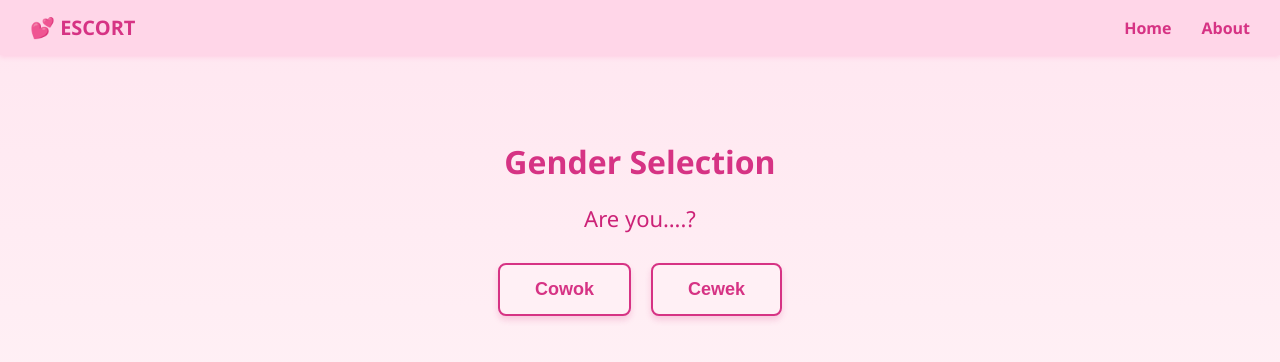
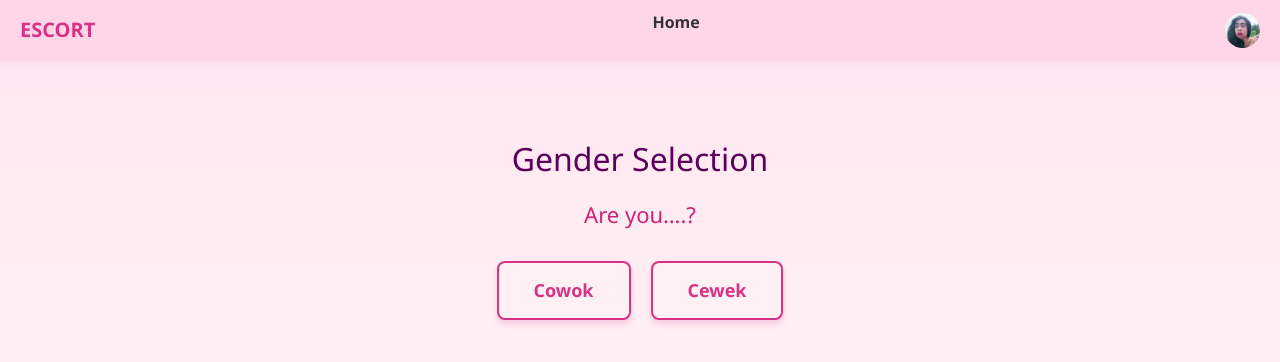
Before and after one commit to farhanrandy/escortServiceApps, a plain HTML site: page genderSelection.html in a window 1280 px wide. Drawn offline with Linux system fonts and the light colour scheme.

Commit message:
Adding script-js - index -login

```diff
--- a/assets/js/script.js
+++ b/assets/js/script.js
@@ -0,0 +1,65 @@
+// Original Login
+/*
+// Login
+// let isLogin = false
+// let divLogin = document.getElementById("login")
+// let divHome = "how to get home or index.html"
+// //logout
+// function handleLogout() {
+// 	isLogin = false
+// 	checkIsLogin()
+// }
+
+// // function on button submit (login) is clicked
+// function handleLogin() {
+// 	let inputUsername = document.getElementById("username")
+// 	let inputPassword = document.getElementById("password")
+
+// 	//check value from input: username and password: koksasi / k0k545i
+// 	let vUsername = inputUsername.value
+// 	let vPassword = inputPassword.value
+
+// 	if (vUsername === "koksasi" && vPassword === "k0k545i") {
+// 		isLogin = true
+// 		document.getElementById("?").innerHTML > how to fecth gender.html file
+
+// 		//invoke checkIsLogin()
+// 		checkIsLogin()
+
+// 	} else {
+// 		alert("Salah ketik ngga sih?")
+// 	}
+// 	inputUsername.value = ""
+// 	inputPassword.value = ""
+// }
+*/
+
+
+function handleLogin(event) {
+	event.preventDefault(); // Prevent the login form from submitting/reloading
+
+	let inputUsername = document.getElementById("username");
+	let inputPassword = document.getElementById("password");
+
+	let vUsername = inputUsername.value.trim();
+	let vPassword = inputPassword.value;
+
+	if (vUsername === "koksasi" && vPassword === "k0k545i") {
+		// Redirect to gender.html
+		window.location.href = "genderSelection.html";
+		document.getElementById("pesanan").innerHTML = `Hey ${vUsername}, kemana Aja? Kita udah kangen banget nih`
+	} else {
+		alert("Salah ketik ngga sih?");
+	}
+
+	inputUsername.value = "";
+	inputPassword.value = "";
+}
+
+function pilihGender(gender) {
+	if (gender === "Cowok") {
+		window.location.href = "maleProfile.html";
+	} else if (gender === "Cewek") {
+		window.location.href = "femaleProfile.html";
+	}
+}
--- a/genderSelection.html
+++ b/genderSelection.html
@@ -2,33 +2,129 @@
 <html lang="id">
   <head>
     <meta charset="UTF-8" />
-  <meta name="viewport" content="width=device-width, initial-scale=1.0"/>
+    <meta name="viewport" content="width=device-width, initial-scale=1.0" />
     <title>Gender Selection - Dating App</title>
-  <link rel="stylesheet" href="./assets/css/gender.css"/>
+    <!-- Favicons -->
+    <link href="assets/img/favicon.png" rel="icon" />
+    <link href="assets/img/apple-touch-icon.png" rel="apple-touch-icon" />
+
+    <!-- Fonts -->
+    <link href="https://fonts.googleapis.com" rel="preconnect" />
+    <link href="https://fonts.gstatic.com" rel="preconnect" crossorigin />
+    <link
+      href="https://fonts.googleapis.com/css2?family=Roboto:ital,wght@0,100;0,300;0,400;0,500;0,700;0,900;1,100;1,300;1,400;1,500;1,700;1,900&family=Poppins:ital,wght@0,100;0,200;0,300;0,400;0,500;0,600;0,700;0,800;0,900;1,100;1,200;1,300;1,400;1,500;1,600;1,700;1,800;1,900&family=Raleway:ital,wght@0,100;0,200;0,300;0,400;0,500;0,600;0,700;0,800;0,900;1,100;1,200;1,300;1,400;1,500;1,600;1,700;1,800;1,900&display=swap"
+      rel="stylesheet"
+    />
+
+    <!-- Vendor CSS Files -->
+    <link
+      href="assets/vendor/bootstrap/css/bootstrap.min.css"
+      rel="stylesheet"
+    />
+    <link
+      href="assets/vendor/bootstrap-icons/bootstrap-icons.css"
+      rel="stylesheet"
+    />
+    <link href="assets/vendor/aos/aos.css" rel="stylesheet" />
+    <link href="assets/vendor/swiper/swiper-bundle.min.css" rel="stylesheet" />
+    <link
+      href="assets/vendor/glightbox/css/glightbox.min.css"
+      rel="stylesheet"
+    />
+
+    <!-- Main CSS File -->
+    <link href="./assets/css/gender.css" rel="stylesheet" />
+
+    <style>
+      .gender-buttons {
+        display: flex;
+        justify-content: center;
+        gap: 20px;
+        margin: 30px 0;
+      }
+
+      .gender-buttons button {
+        padding: 14px 35px;
+        font-size: 18px;
+        border: 2px solid #d63384;
+        border-radius: 8px;
+        background-color: #fff0f5;
+        color: #d63384;
+        font-weight: bold;
+        cursor: pointer;
+        transition: 0.3s ease;
+        box-shadow: 0 4px 6px rgba(214, 51, 132, 0.2);
+      }
+
+      .gender-buttons button:hover {
+        background-color: #d63384;
+        color: white;
+        transform: scale(1.05);
+      }
+
+      .navbar {
+        display: flex;
+        justify-content: space-between;
+        align-items: center;
+        padding: 10px 20px;
+      }
+
+      .nav-links {
+        list-style: none;
+        display: flex;
+        gap: 15px;
+      }
+
+      .nav-links li a {
+        text-decoration: none;
+        color: #333;
+      }
+
+      .nav-profile img.profile-icon {
+        width: 35px;
+        height: 35px;
+        border-radius: 50%;
+        cursor: pointer;
+        transition: opacity 0.3s ease;
+      }
+
+      .nav-profile img.profile-icon:hover {
+        opacity: 0.7;
+      }
+    </style>
   </head>
   <body>
-
     <!-- 🌸 NAVBAR -->
     <nav class="navbar">
-    <div class="nav-logo">💕 ESCORT</div>
+      <div class="nav-logo">ESCORT</div>
       <ul class="nav-links">
-      <li><a href="#">Home</a></li>
-      <li><a href="#">About</a></li>
+        <li><a href="index.html">Home</a></li>
+        <!-- <li><a href="#">About</a></li> -->
       </ul>
+
+      <!--Profile Icon -->
+      <div class="nav-profile">
+        <a href="userprofile.html" title="Your Profile">
+          <img
+            src="./assets/img/mimi.jpg"
+            alt="User Profile"
+            class="profile-icon"
+          />
+        </a>
+      </div>
     </nav>
 
-
     <div>
-    <h1>Gender Selection</h1>
+      <h1 id="pesanan"></h1>
+      <h2>Gender Selection</h2>
       <p class="subtext">Are you….?</p>
 
       <div class="gender-buttons">
-      <button onclick="selectGender('Cowok')">Cowok</button>
-      <button onclick="selectGender('Cewek')">Cewek</button>
+        <button onclick="pilihGender('Cowok')">Cowok</button>
+        <button onclick="pilihGender('Cewek')">Cewek</button>
+      </div>
     </div>
 
-  </div>
-
-  <script src="script.js"></script>
+    <script src="./assets/js/script.js"></script>
   </body>
 </html>
```
Also changed, not shown: index.html (+1 -1 lines), login.html (+11 -3 lines), assets/img/mimi.jpg (added). Lines whose indentation alone changed are shown as unchanged.
